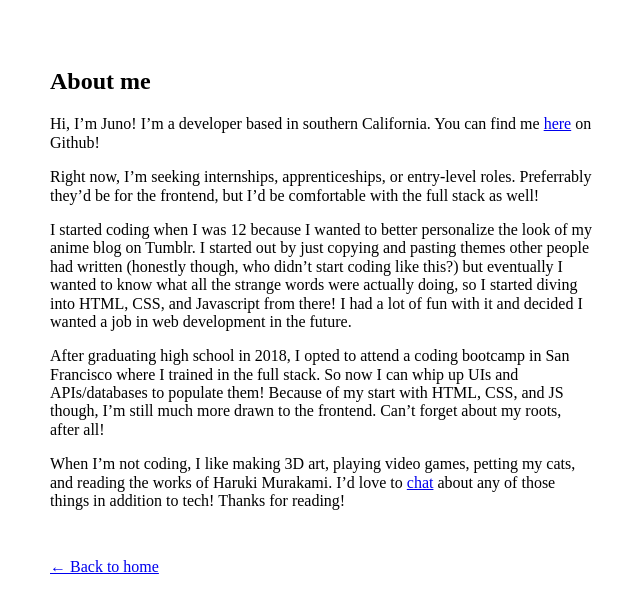
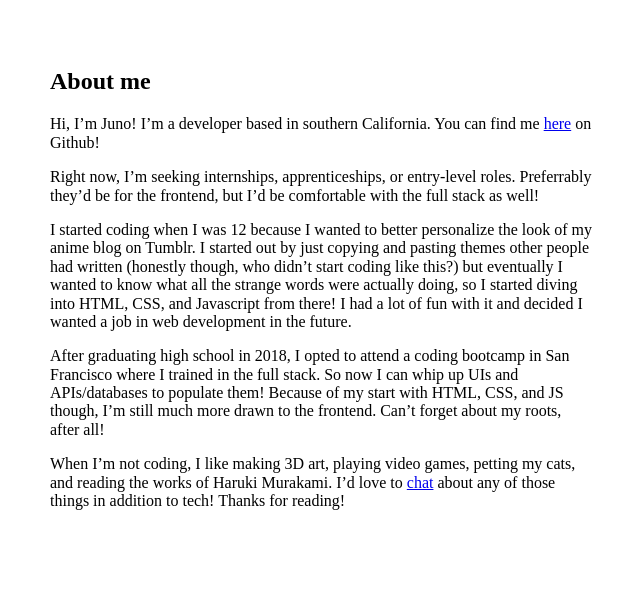
Before and after one commit to jmtes/jmtes.github.io, a Next.js app: page /about in a window 1280 px wide. Shown: the top 610 px of the page, without its empty margins (318-958 px from the left). Built offline with nearby package versions, Linux system fonts and the light colour scheme.

Commit message:
Remove link from layout

```diff
--- a/components/layout.tsx
+++ b/components/layout.tsx
@@ -48,13 +48,7 @@ const Layout = ({
     </Head>
     <header className={styles.header}>{home ? <></> : <></>}</header>
     <main>{children}</main>
-    {!home && (
-      <div className={styles.backToHome}>
-        <Link href='/'>
-          <a>← Back to home</a>
-        </Link>
-      </div>
-    )}
+    {!home && <div className={styles.backToHome}></div>}
   </div>
 );
 
```
